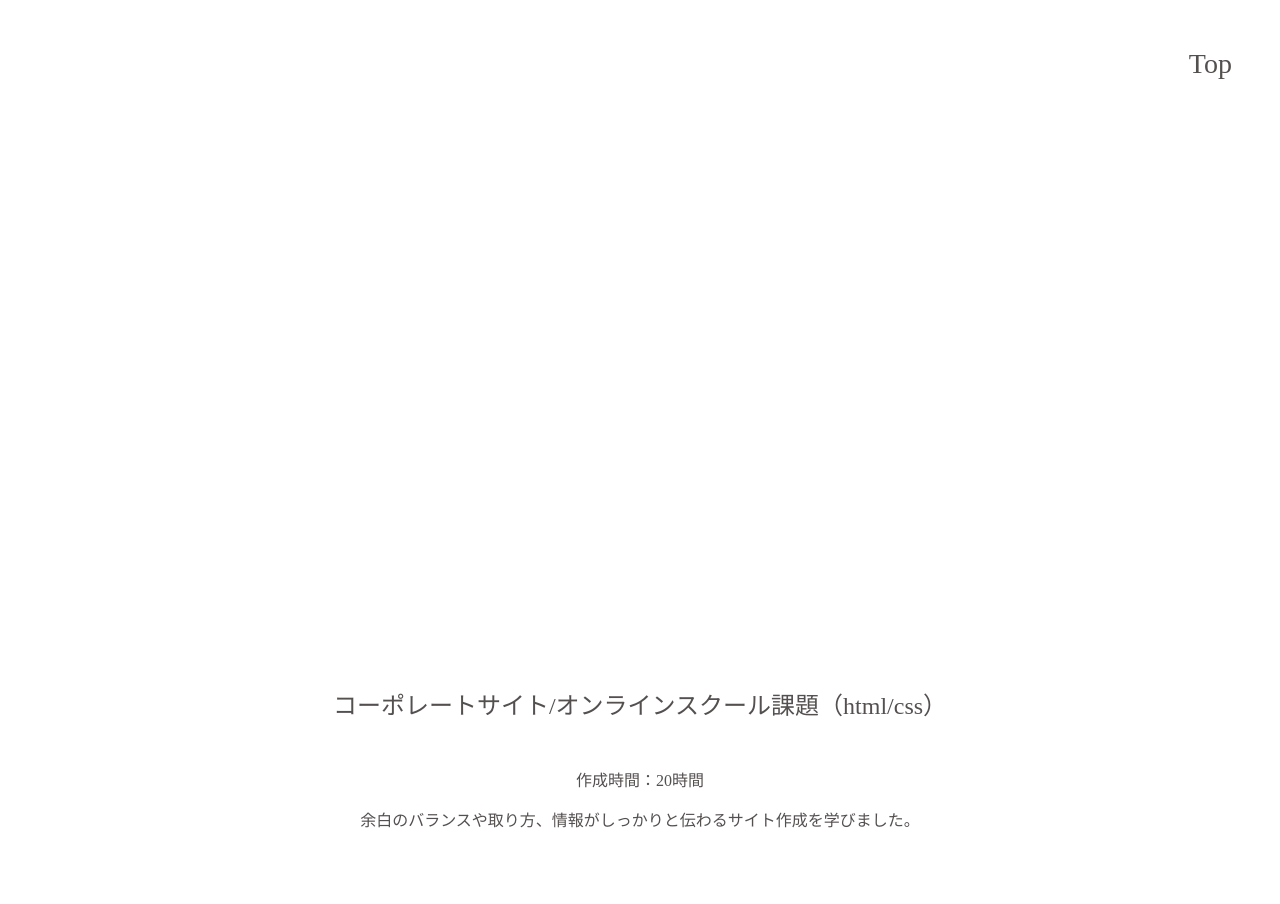
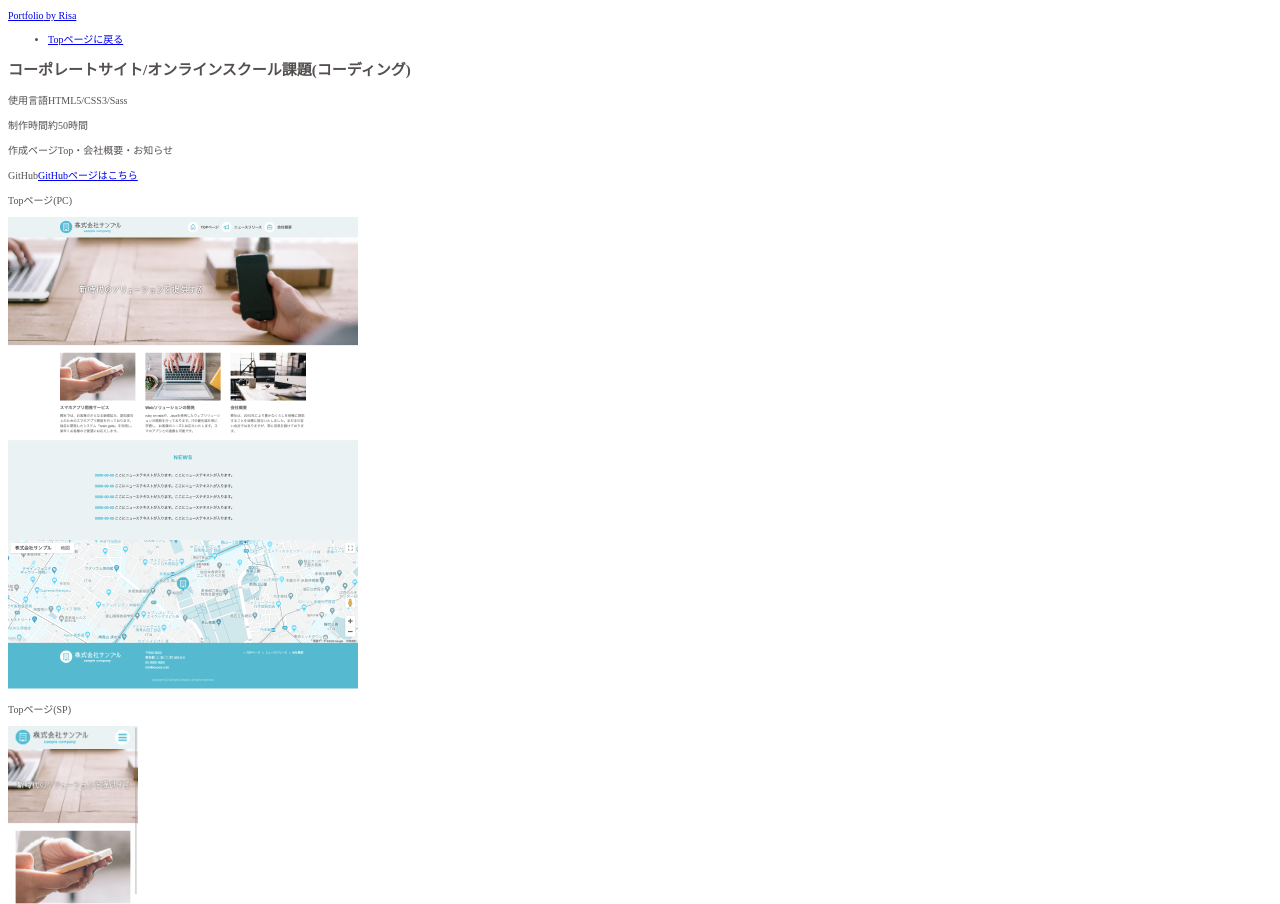
Before and after one commit to risa1226/My_portfolio, a plain HTML site: page work02.html in a window 1280 px wide. Shown: the top 904 px of the page. Drawn offline with Linux system fonts and the light colour scheme; a web font is replaced by a local one.

Commit message:
作品2ページ修正

```diff
--- a/work02.html
+++ b/work02.html
@@ -17,32 +17,67 @@
 </head>
 <body>
 
-    <header>
-        <div class="menu">
+    <div class="header">
+        <div id="title">
+            <p id="menu_title"><a href="/"><span>Portfolio</span> by Risa</a></p></a>
+        </div>
+        <div id="menu">
             <ul>
-                <li><a href="index.html">Top</a></li>
+                <li><a href="/">Topページに戻る</a></li>
 
             </ul>
         </div>
-    </header>
-
-    <div class="cover02">
     </div>
 
-    <div class="sentense">
-        <h1>コーポレートサイト/オンラインスクール課題（html/css）</h1>
-        <p>作成時間：20時間</p>
-        <p>余白のバランスや取り方、情報がしっかりと伝わるサイト作成を学びました。</p>
-
+   <div class="work_text">
+        <h2 class="work_title">コーポレートサイト/オンラインスクール課題(コーディング)</h2>
+        <div class="description">
+            <div class="language">
+                <p><span>使用言語</span>HTML5/CSS3/Sass</p>
+            </div>
+            <div class="time">
+                <p><span>制作時間</span>約50時間</p>
+            </div>
+            <div class="page">
+                <p><span>作成ページ</span>Top・会社概要・お知らせ</p>
+            </div>
+            <div class="github">
+                <p><span>GitHub</span><a href="https://github.com/risa1226/corporate-site">GitHubページはこちら</a></p>
+            </div>
+        </div>
+   </div>
+    <div class="images">
+        <div class="image">
+            <p>Topページ(PC)</p>
+            <img src="./image/corporate_top_pc.png" alt="top_pc">
+        </div>
+        <div class="image">
+            <p>Topページ(SP)</p>
+            <img src="./image/corporate_top_sp.png" alt="top_sp">
+        </div>
+        <div class="image">
+            <p>会社概要ページ(PC)</p>
+            <img src="./image/corporate_company_pc.png" alt="company_pc">
+        </div>
+        <div class="image">
+            <p>会社概要ページ(SP)</p>
+            <img src="./image/corporate_company_sp.png" alt="company_sp">
+        </div>
+        <div class="image">
+            <p>お知らせページ(PC)</p>
+            <img src="./image/corporate_news_pc.png" alt="news_pc">
+        </div>
+        <div class="image">
+            <p>お知らせページ(SP)</p>
+            <img src="./image/corporate_news_sp.png" alt="news_sp">
+        </div>
     </div>
 
 
-
     <footer>
-        <p>(c) 2018　Risa suzuki</p>
+        <p>(c) 2020　Risa suzuki</p>
     </footer>
 
 </body>
 
-
 </html>
```
